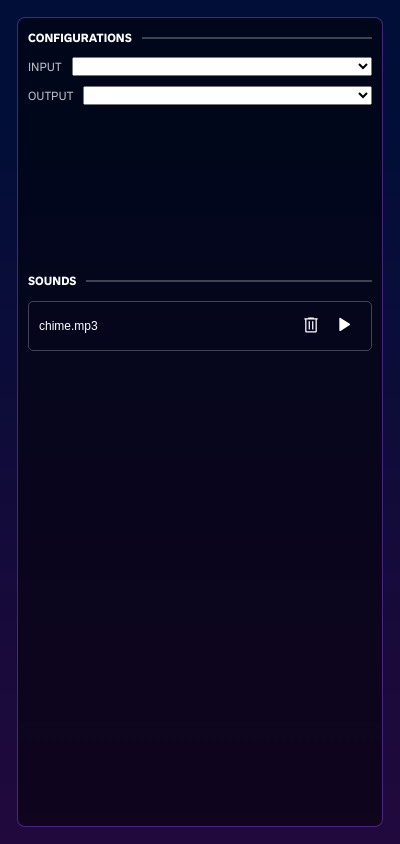
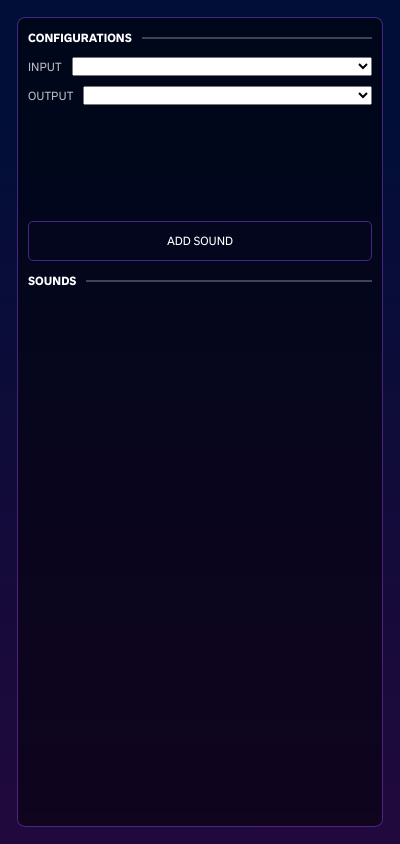
Before and after one commit to jaegarsaun/soundboard-electron, an Electron app: page index.html in a window 400 px wide. Drawn offline with Linux system fonts and the light colour scheme; files whose address does not match are found by name.

Commit message:
Added an add sound btn

```diff
--- a/index.html
+++ b/index.html
@@ -39,6 +39,9 @@
                             </div>
                         </form>
                     </div>
+                    <div class="config-btns">
+                        <button class="config-btn" id="add-sound">ADD SOUND</button>
+                    </div>
                     <!-- Buttons section -->
                 </div>
             </div>
@@ -51,6 +54,7 @@
                 </div>
                 <!-- Box Content ( All of the sound files they upload ) -->
                 <div class="sound-files">
+                    <template class="sound-template">
                         <!-- The individual sound item -->
                         <div class="sound-item">
 
@@ -61,8 +65,8 @@
                             <div class="right">
                                 <!-- Play / Delete btns -->
                                 <button class="btn" value="1" id="delete">
-                                <svg xmlns="http://www.w3.org/2000/svg" class="icon" height="20" viewBox="0 96 960 960"
-                                    width="20">
+                                    <svg xmlns="http://www.w3.org/2000/svg" class="icon" height="20"
+                                        viewBox="0 96 960 960" width="20">
                                         <path
                                             d="M261 936q-24.75 0-42.375-17.625T201 876V306h-41v-60h188v-30h264v30h188v60h-41v570q0 24-18 42t-42 18H261Zm438-630H261v570h438V306ZM367 790h60V391h-60v399Zm166 0h60V391h-60v399ZM261 306v570-570Z" />
                                     </svg>
@@ -70,15 +74,16 @@
 
                                 <button class="btn" value="1" id="play"">
                                 <!-- Audio File -->
-                                <audio src="./sounds/chime.mp3" id="1"></audio>
-                                <svg xmlns="http://www.w3.org/2000/svg" class="icon" height="25" viewBox="0 96 960 960"
-                                    width="25">
+                                <audio src=" ./sounds/chime.mp3" id="1"></audio>
+                                    <svg xmlns="http://www.w3.org/2000/svg" class="icon" height="25"
+                                        viewBox="0 96 960 960" width="25">
                                         <path
                                             d="M366 824q-15 10-30.5 1T320 798V348q0-18 15.5-27t30.5 1l354 226q14 9 14 25t-14 25L366 824Z" />
                                     </svg>
                                 </button>
                             </div>
                         </div>
+                    </template>
                 </div>
 
             </div>
--- a/package.json
+++ b/package.json
@@ -17,7 +17,8 @@
   },
   "dependencies": {
     "font-awesome": "^4.7.0",
-    "fs": "^0.0.1-security"
+    "fs": "^0.0.1-security",
+    "sqlite3": "^5.1.6"
   },
   "permissions": {
     "audio-capture": true,
@@ -35,5 +36,4 @@
     "pointerLock": true,
     "video-capture": true
   }
-
 }
--- a/renderer.js
+++ b/renderer.js
@@ -34,6 +34,7 @@
     }
 })();
 
+// Playing audio
 // Get the play button elements
 const playButtons = document.querySelectorAll('#play');
 
@@ -55,11 +56,9 @@ playButtons.forEach((button) => {
             } else {
                 console.error('setSinkId() is not supported in this browser.');
             }
-
             try{
                 // Play the audio
                 await audio.play();
-                console.log(`Audio is playing through ${audio.sinkId}.`);
             }catch(err){
                 console.log(err)
             }
--- a/style.css
+++ b/style.css
@@ -57,6 +57,7 @@ body {
     height: calc(100% - 20px);
     display: flex;
     justify-content: space-between;
+    flex-direction: column;
 }
 
 .dropdowns{
@@ -67,6 +68,23 @@ body {
     flex-direction: column;
     align-items: center;
     justify-content: space-between;
+
+}
+.config-btn{
+  width: 100%;
+  height: 40px;
+
+  background-color: transparent;
+  border: 1px solid #944dff74;
+  border-radius: 5px;
+
+  color: white;
+  font-size: 12px;
+  font-family: "gg-sans-light", Helvetica,Arial,sans-serif;
+  cursor: pointer;
+  display: flex;
+  justify-content: center;
+  align-items: center;
 
 }
 .dropdown{
```
Also changed, not shown: 1 other file. Lines whose indentation alone changed are shown as unchanged.
